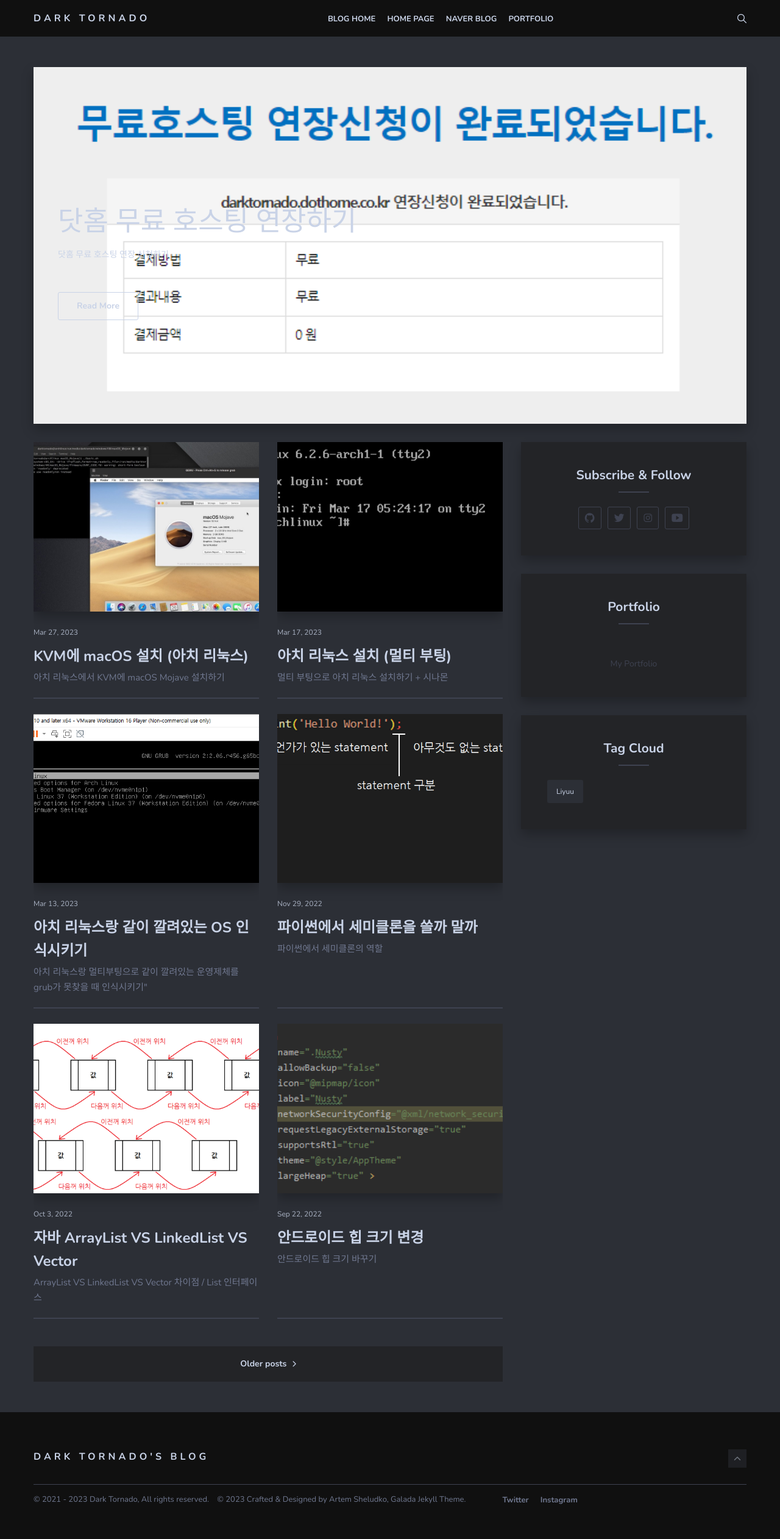
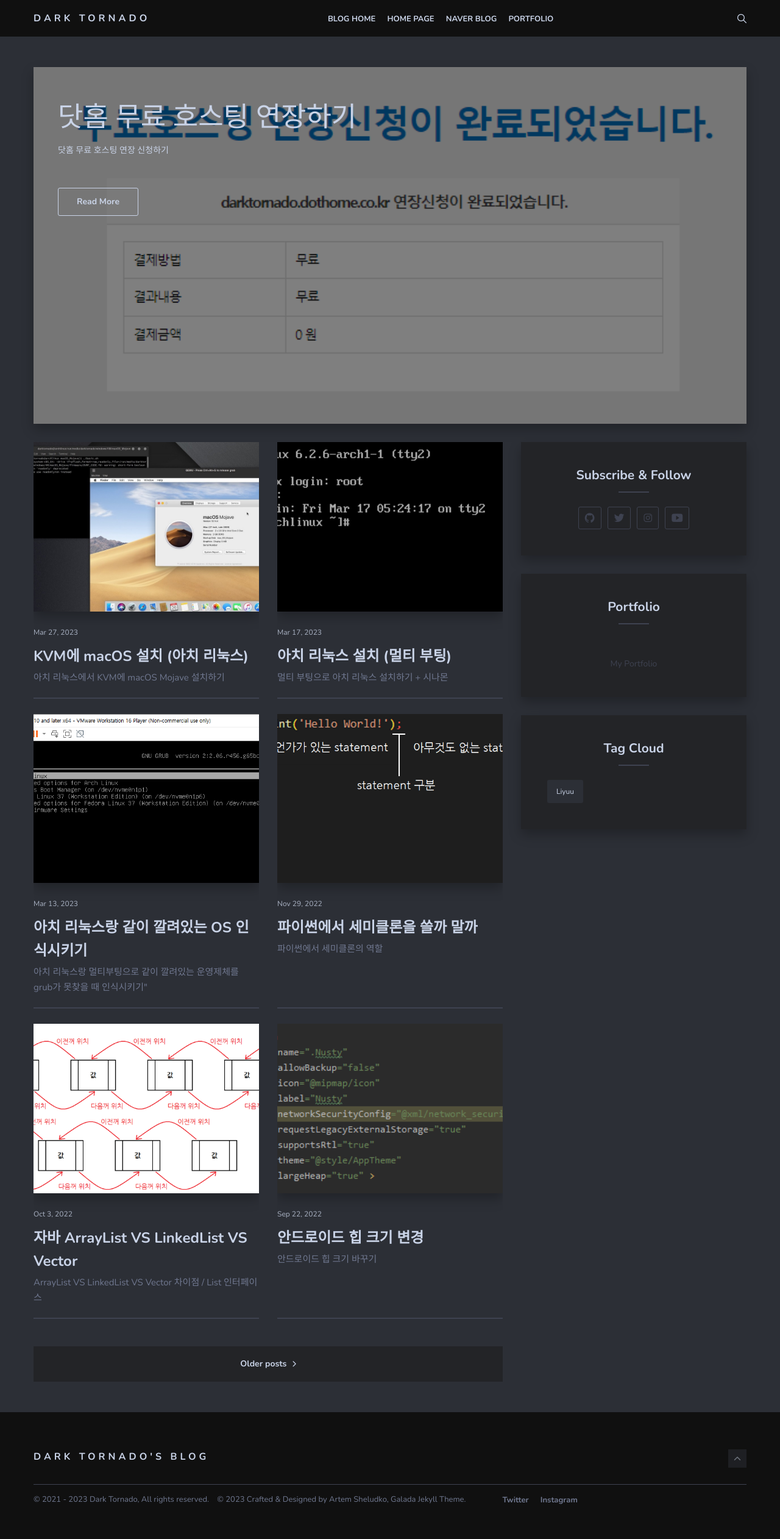
Before and after one commit to DarkTornado/blog, a Jekyll site: the page built from index.html, in a window 1280 px wide. Shown: the whole page at 61% size. Built offline with Jekyll 4.4.1, drawn with Linux system fonts in a browser that asks for light colours; nearby versions of some CDN libraries; the list of posts is cut into pages by our own code.

Commit message:
translucent background overlay

```diff
--- a/_sass/4-layouts/_home.scss
+++ b/_sass/4-layouts/_home.scss
@@ -184,6 +184,12 @@
   }
 }
 
+.article-image-first-overlay{
+  background-color: rgba(0, 0, 0, 0.5);
+  position: absolute;
+  width: 100%;
+  height: 100%;
+}
 // Articles
 .article-first {
   margin-bottom: 30px;
--- a/index.html
+++ b/index.html
@@ -9,6 +9,7 @@
 		<div class="col col-12">
 			<article class="article-first">
 				<div class="article-image-first" style="background-image: url({{"/assets/images/thumb/" | prepend: site.baseurl | append : post.image}})">
+					<div class="article-image-first-overlay">
 					<div class="article-content-first">
 						<div class="article-tag">
 						{% if post.tags.size >= 1 %}
@@ -21,6 +22,7 @@
 						<p class="article-excerpt">{% if post.description %}{{ post.description | strip_html | truncate: 163 }}{% else %}{{ post.content | strip_html | truncate: 163 }}{% endif %}</p>
 						<a href="{{ post.url | prepend: site.baseurl }}" class="button read-more">Read More</a>
 					</div>
+				</div>
 				</div>
 			</article> <!-- /.article-first -->
 		</div>
```
